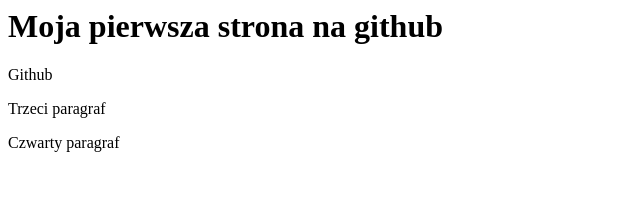
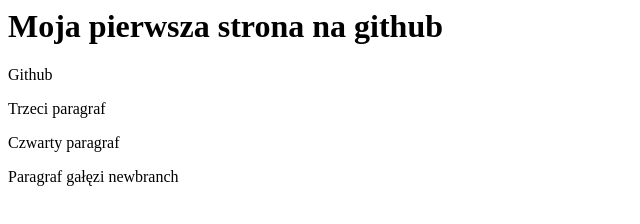
Before and after one commit to karol509x/karol509x.github.io, a plain HTML site: page index.html in a window 1280 px wide. Shown: the whole page, without its empty margins (0-640 px from the left). Drawn offline with Linux system fonts and the light colour scheme.

Commit message:
Zmiany w galezi newbranch

```diff
--- a/index.html
+++ b/index.html
@@ -2,3 +2,6 @@
 <p>Github</p>
 <p>Trzeci paragraf</p>
 <p>Czwarty paragraf</p>
+
+
+<p>Paragraf gałęzi newbranch</p>
```
